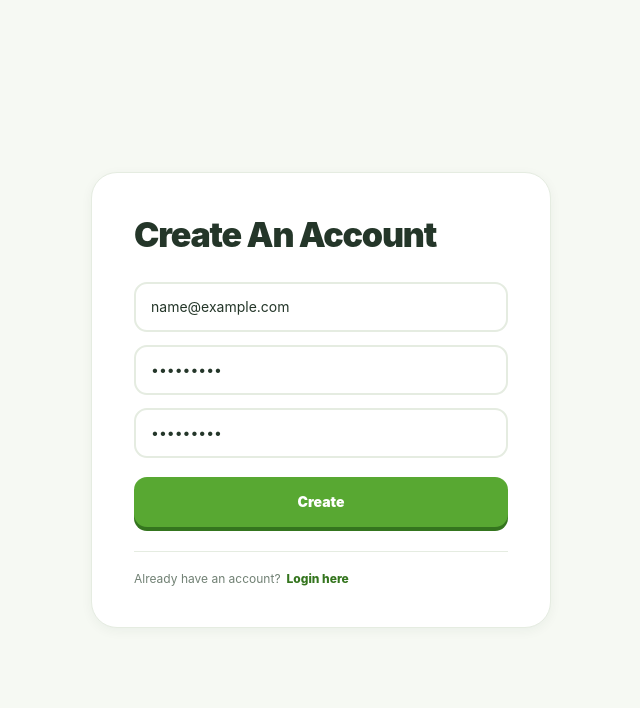
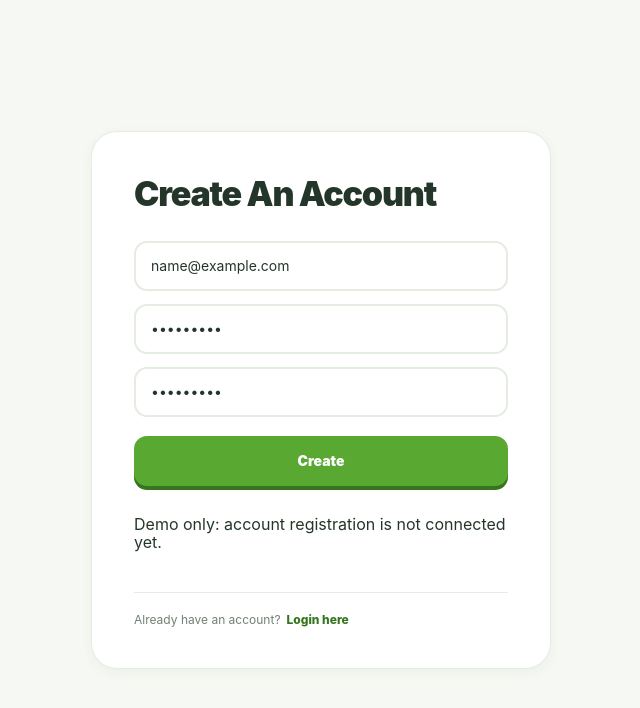
Before and after one commit to madaraFlovv/english-learning-platform, a React (Vite) app in the folder frontend/: page /register in a window 1280 px wide. Both pictures are taken after typing "name@example.com", "Sample123", "Sample123" into the empty fields and a click on the button "Create". Shown: the top 708 px of the page, without its empty margins (319-959 px from the left). Built offline with nearby package versions, Linux system fonts and the light colour scheme.

Commit message:
Show clear demo registration feedback

```diff
--- a/frontend/src/pages/RegisterPage/RegisterPage.tsx
+++ b/frontend/src/pages/RegisterPage/RegisterPage.tsx
@@ -7,13 +7,20 @@ const RegisterPage = () => {
   const [email, setEmail] = useState<string>("");
   const [password, setPassword] = useState<string>("");
   const [confirmedPassword, setСonfirmedPassword] = useState<string>("");
+  const [message, setMessage] = useState("");
 
-  const handleSubmit = (e: React.FormEvent<HTMLFormElement>) => {
+  const handleSubmit = async (e: React.FormEvent<HTMLFormElement>) => {
     e.preventDefault();
-    if (password === confirmedPassword) {
-      register({ email, password });
-    } else {
-      console.log("неодинаковые пароли");
+
+    if (password !== confirmedPassword) {
+      setMessage("Passwords do not match.");
+      return;
+    }
+
+    const result = await register({ email, password });
+
+    if (result.status === "not-configured") {
+      setMessage("Demo only: account registration is not connected yet.");
     }
   };
   return (
@@ -52,6 +59,11 @@ const RegisterPage = () => {
           <button className={styles["auth-button"]} type="submit">
             Create
           </button>
+          {message && (
+            <p className={styles["auth-message"]} role="status" aria-live="polite">
+              {message}
+            </p>
+          )}
         </form>
         <div className={styles["auth-footer"]}>
           <p>Already have an account?</p>
```
